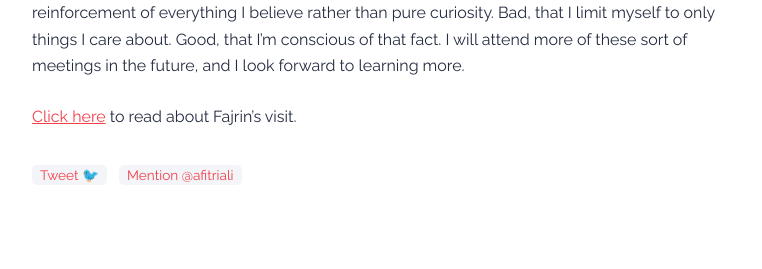
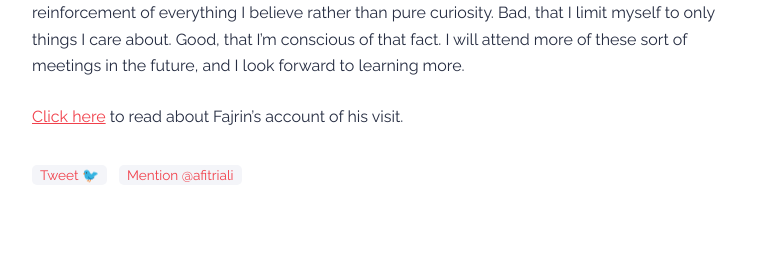
Before and after one commit to xfltrt/xfltrt.github.io, a Jekyll site: the page built from _posts/2019-08-12-meeting-fajrin-rasyid.md, in a window 1280 px wide. Shown: the part 1171-1440 px from the top of the page, without its empty margins (258-1020 px from the left). Built offline with Jekyll 4.4.1, drawn with Linux system fonts in a browser that asks for light colours; some web fonts are replaced; comment, search, counter and statistics services are not loaded.

Commit message:
Update 2019-08-12-meeting-fajrin-rasyid.md

```diff
--- a/_posts/2019-08-12-meeting-fajrin-rasyid.md
+++ b/_posts/2019-08-12-meeting-fajrin-rasyid.md
@@ -24,4 +24,4 @@
 
 In retrospect, I realise my questions gravitate towards what I envision myself to be. A reinforcement of everything I believe rather than pure curiosity. Bad, that I limit myself to only things I care about. Good, that I'm conscious of that fact. I will attend more of these sort of meetings in the future, and I look forward to learning more.
 
-<a href="https://medium.com/@fajrinrasyid/pelajaran-dari-brunei-7f27d79e7676">Click here</a> to read about Fajrin's visit.
+<a href="https://medium.com/@fajrinrasyid/pelajaran-dari-brunei-7f27d79e7676">Click here</a> to read about Fajrin's account of his visit.
```
